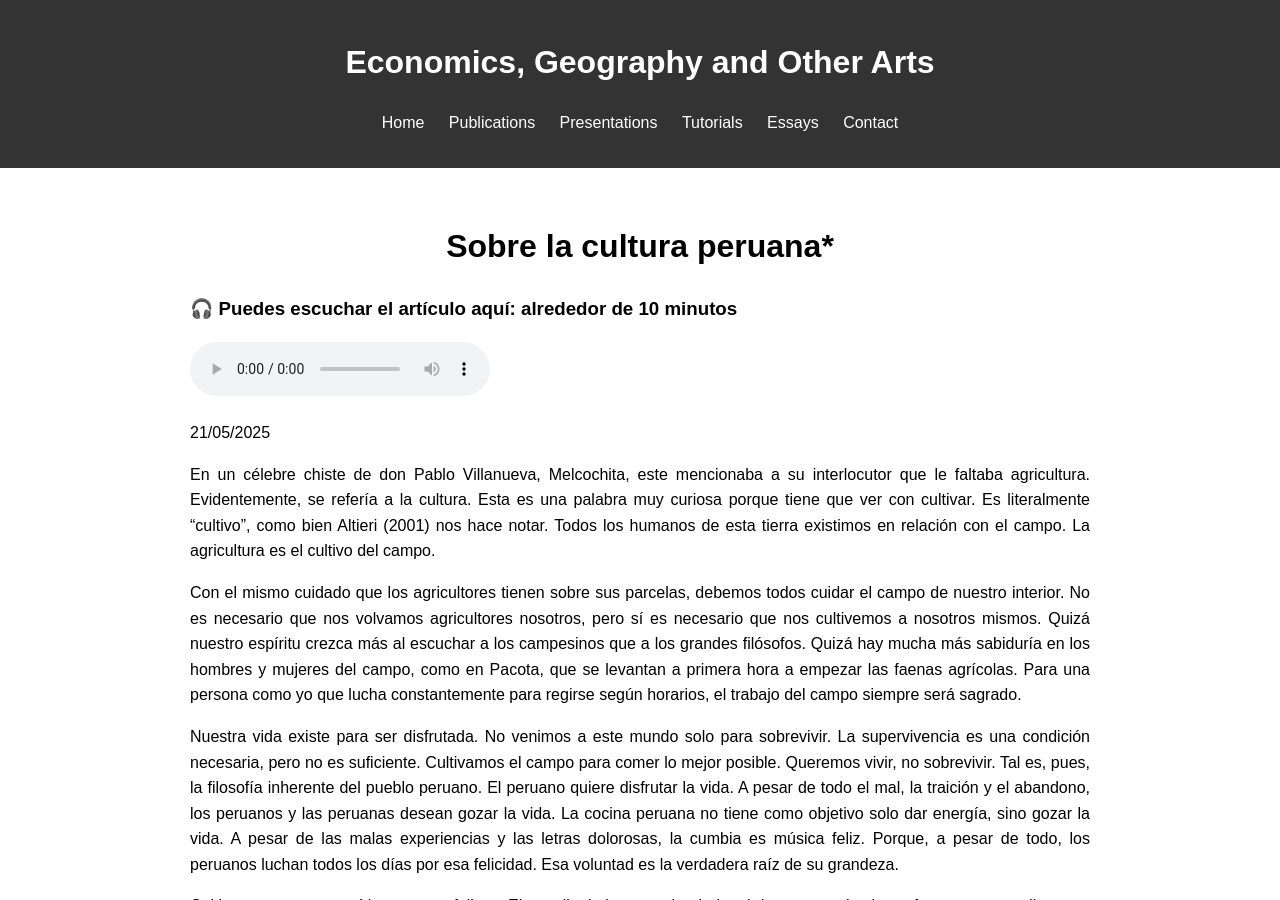
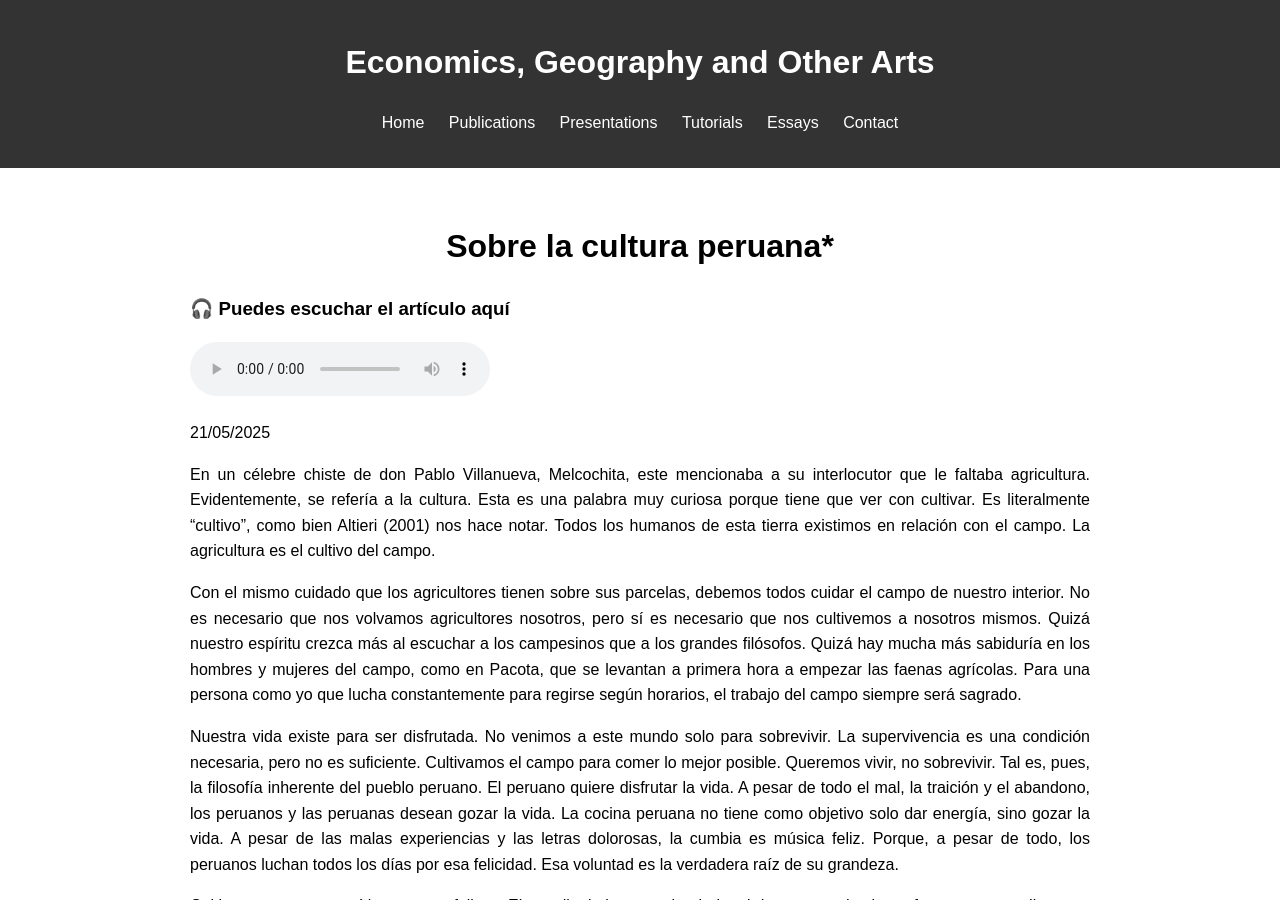
Before and after one commit to Favioleiva/favioleiva.github.io, a Jekyll site: the page built from essays/6cultura.md, in a window 1280 px wide and 900 px high. Built offline with Jekyll 4.4.1, drawn with Linux system fonts in a browser that asks for light colours; nearby versions of some CDN libraries.

Commit message:
Update 6cultura.md

```diff
--- a/essays/6cultura.md
+++ b/essays/6cultura.md
@@ -5,7 +5,7 @@ permalink: /essays/cultura
 ---
 <center> <h1>Sobre la cultura peruana*</h1> </center>
 
-<h3>🎧 Puedes escuchar el artículo aquí: alrededor de 10 minutos</h3>
+<h3>🎧 Puedes escuchar el artículo aquí</h3>
 <audio controls>
   <source src="/audio/sobreLaCulturaPeruanaLeiva2025.mp3" type="audio/mpeg">
   Tu navegador no soporta audio HTML5.
```
